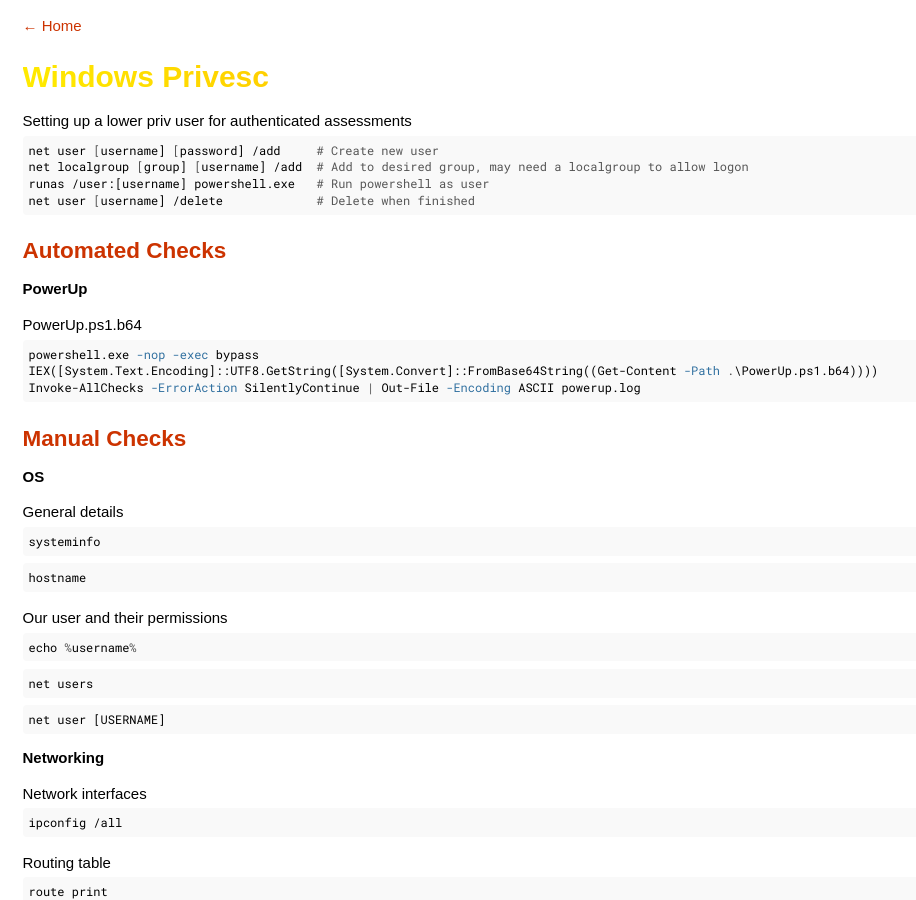
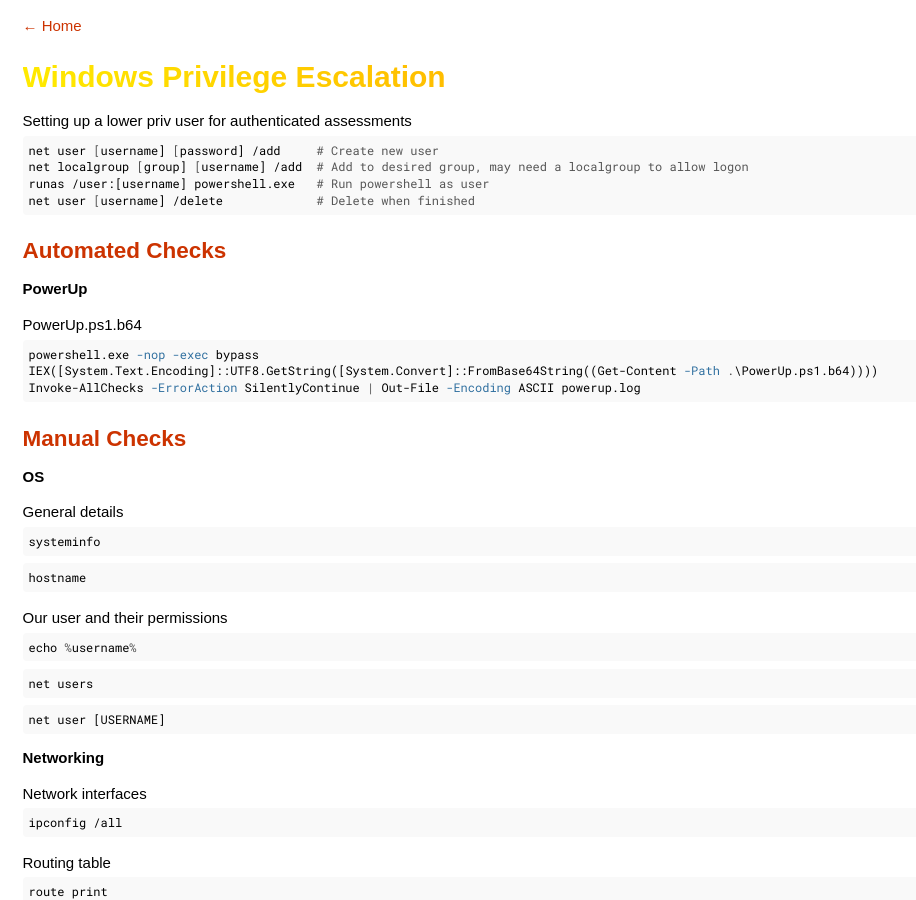
Before and after one commit to agrzeslak/cheatsheet, a Jekyll site: the page built from _topics/windows-privilege-escalation.md, in a window 1280 px wide and 900 px high. Shown: the whole window, without its empty margins (0-916 px from the left). Built offline with Jekyll 4.4.1, drawn with Linux system fonts in a browser that asks for light colours.

Commit message:
Fixed titles that didn't match page names

````diff
--- a/_topics/windows-privilege-escalation.md
+++ b/_topics/windows-privilege-escalation.md
@@ -7,7 +7,7 @@ tags:
     - nt\system
     - privesc
 ---
-# Windows Privesc
+# Windows Privilege Escalation
 Setting up a lower priv user for authenticated assessments
 ```shell
 net user [username] [password] /add     # Create new user
````
Also changed, not shown: _topics/linux-privilege-escalation.md (+1 -1 lines).
